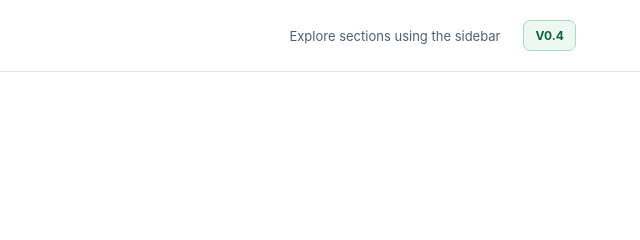
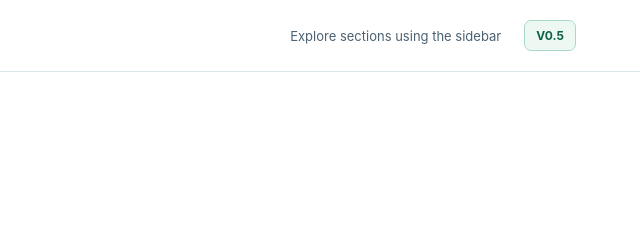
Before and after one commit to bassem-ch007/securas-inference-presentation, a plain HTML site: page index.html in a window 1280 px wide. Shown: the top 240 px of the page, 640-1280 px from the left. Drawn offline with Linux system fonts and the light colour scheme.

Commit message:
chore: bump project walkthrough to V0.5

```diff
--- a/index.html
+++ b/index.html
@@ -26,7 +26,7 @@
     <main class="main">
       <header class="topbar">
         <div class="breadcrumb"><span class="crumb-root">ARCHITECTURE</span><span aria-hidden="true">/</span><span id="crumb-current">OVERVIEW</span></div>
-        <div class="topbar-right"><span class="keyboard-hint">Explore sections using the sidebar</span><span class="topbar-tag">V0.4</span></div>
+        <div class="topbar-right"><span class="keyboard-hint">Explore sections using the sidebar</span><span class="topbar-tag">V0.5</span></div>
       </header>
       <div id="app" class="content" tabindex="-1"></div>
       <footer class="bottom-bar">
```
